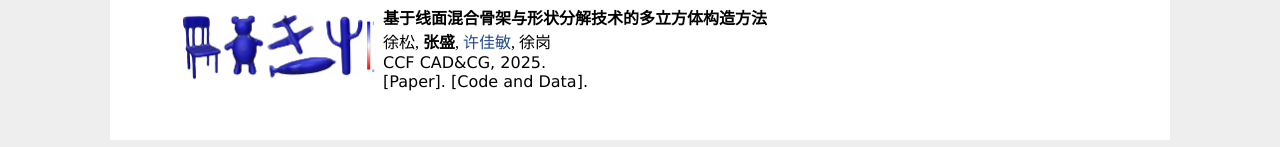
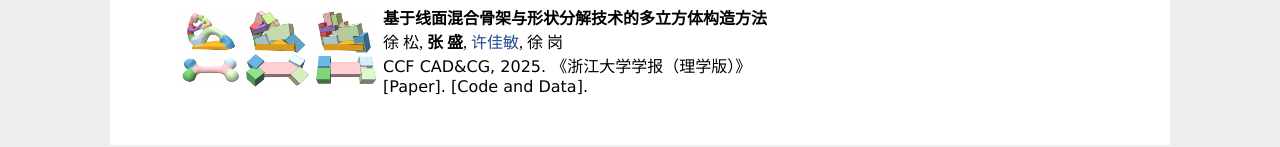
Before and after one commit to zs0510/zs0510.github.io, a plain HTML site: page index.html in a window 1280 px wide. Shown: the part 1091-1238 px from the top of the page. Drawn offline with Linux system fonts and the light colour scheme.

Commit message:
update figure

```diff
--- a/index.html
+++ b/index.html
@@ -100,23 +100,25 @@
     <br>[<a href="https://link.springer.com/article/10.1007/s00366-023-01925-5" target="_blank">Paper</a>]. [<a href="https://github.com/zs0510/Medial-HexMeshing" target="_blank">Code and Data</a>].
   </td>
 </tr>
+<!-- Medial hex-meshing: high-quality all-hexahedral mesh generation based on medial mesh -->
 
-<!-- Medial hex-meshing: high-quality all-hexahedral mesh generation based on medial mesh -->
+<!-- 基于线面混合骨架与形状分解技术的多立方体构造方法 -->
 <tr>
   <td>
     <div align="left">
-      <img width="200" src="./MedialHexMeshing/PolyCubeQuality.png" alt="">
+      <img width="200" src="./MedialHexMeshing/PolyCubeAligning.png" alt="">
     </div>
   </td>
   <td>
     <font size="3" face="楷体_GB2312"> <strong>基于线面混合骨架与形状分解技术的多立方体构造方法</strong> </font>
     <br>
-    <font size="3" face="楷体_GB2312"> 徐松, <strong>张盛</strong>, <a href="https://superxjm.github.io/" target="_blank">许佳敏</a>, 徐岗 </font>
+    <font size="3" face="楷体_GB2312"> 徐 松, <strong>张 盛</strong>, <a href="https://superxjm.github.io/" target="_blank">许佳敏</a>, 徐 岗 </font>
     <br>
-    CCF CAD&CG, 2025.
+    CCF CAD&CG, 2025. <font size="3" face="楷体_GB2312"> 《浙江大学学报（理学版）》 </font>
     <br>[Paper]. [Code and Data].
   </td>
 </tr>
+<!-- 基于线面混合骨架与形状分解技术的多立方体构造方法 -->
 
 </tbody> </table>
 
```
Also changed, not shown: MedialHexMeshing/PolyCubeAligning.png (added).
